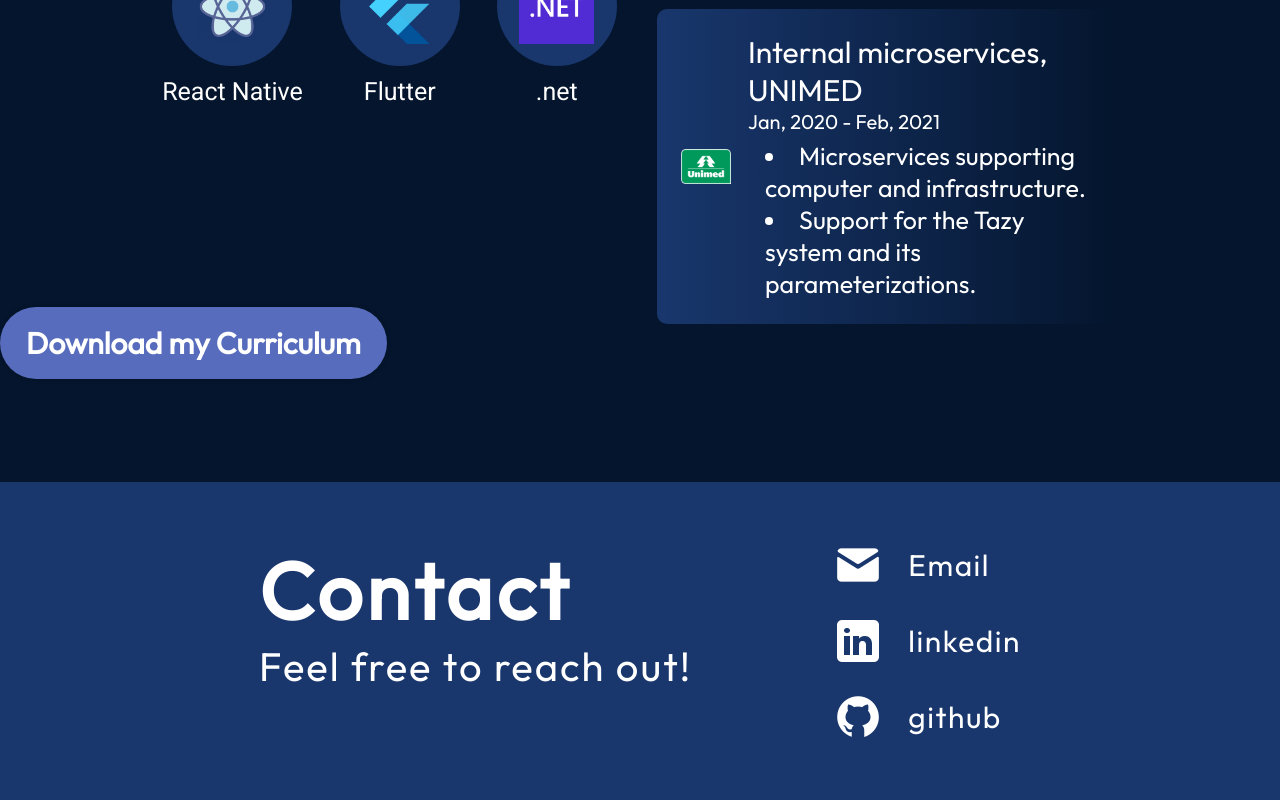
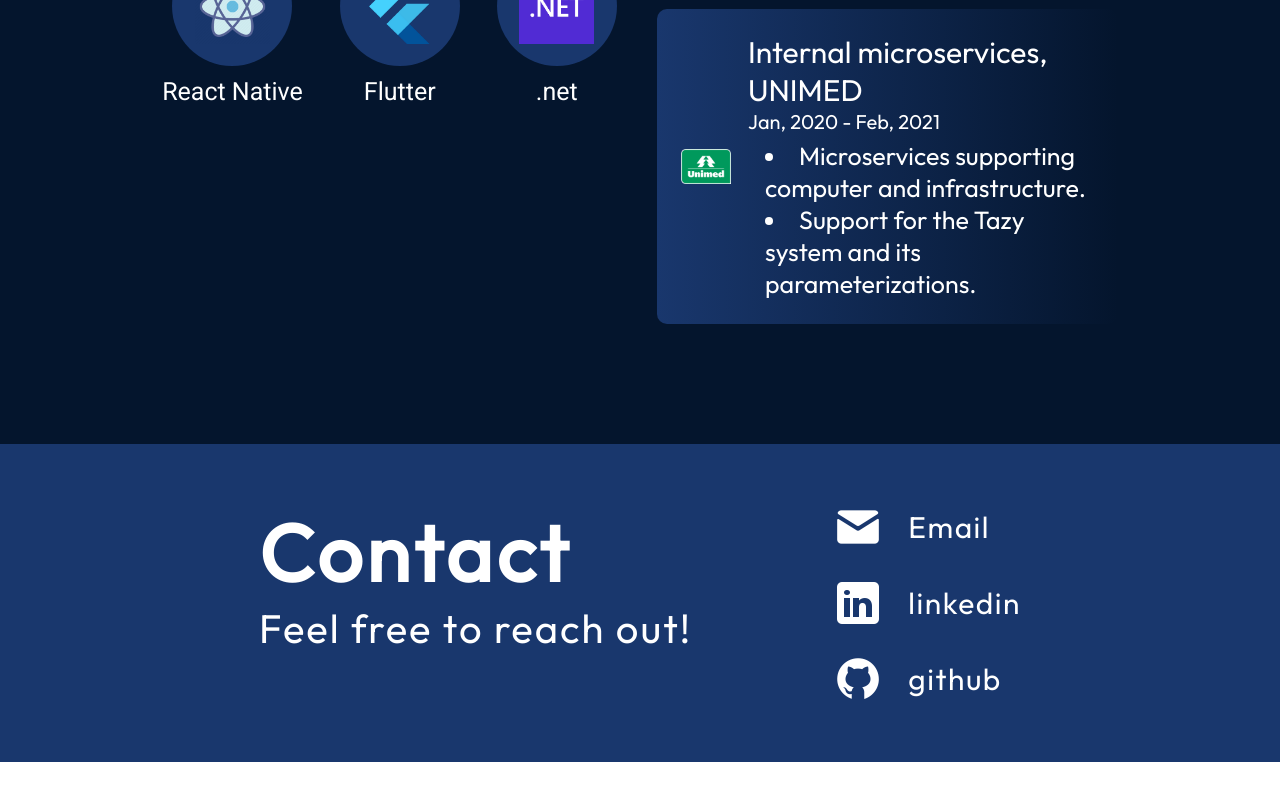
Before and after one commit to luansouzadealmeidadev/react-portfolio, a React (Vite) app: page / in a window 1280 px wide. Shown: the part 2874-3674 px from the top of the page. After the commit the page ends 3636 px from the top, so only its background shows below. Built offline with nearby package versions, Linux system fonts and the light colour scheme.

Commit message:
retirado o curriculo

```diff
--- a/src/components/Experience/Experience.jsx
+++ b/src/components/Experience/Experience.jsx
@@ -1,10 +1,8 @@
 import React from "react";
-
 import styles from "./Experience.module.css";
 import skills from "../../data/skills.json";
 import history from "../../data/history.json";
 import { getImageUrl } from "../../utils";
-import Curriculo from '../../../assets/files/EN-luanSouzadeAlmeida.pdf'
 export const Experience = () => {
   return (
     <div>
@@ -49,9 +47,7 @@ export const Experience = () => {
       </div>
 
     </section>
-    <a href={Curriculo} className={styles.contactBtn} download="EN-Luan Souza de ALmeida">
-          Download my Curriculum
-        </a>
+
     </div>
   );
 };
```
